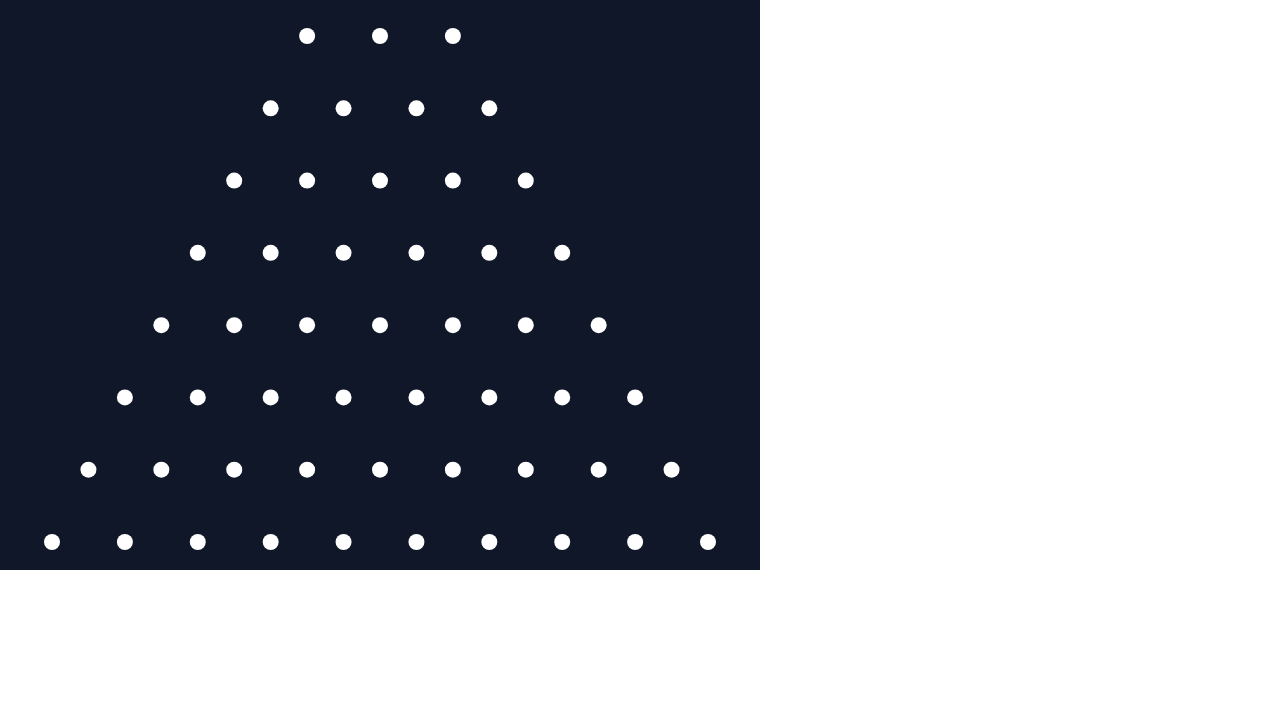
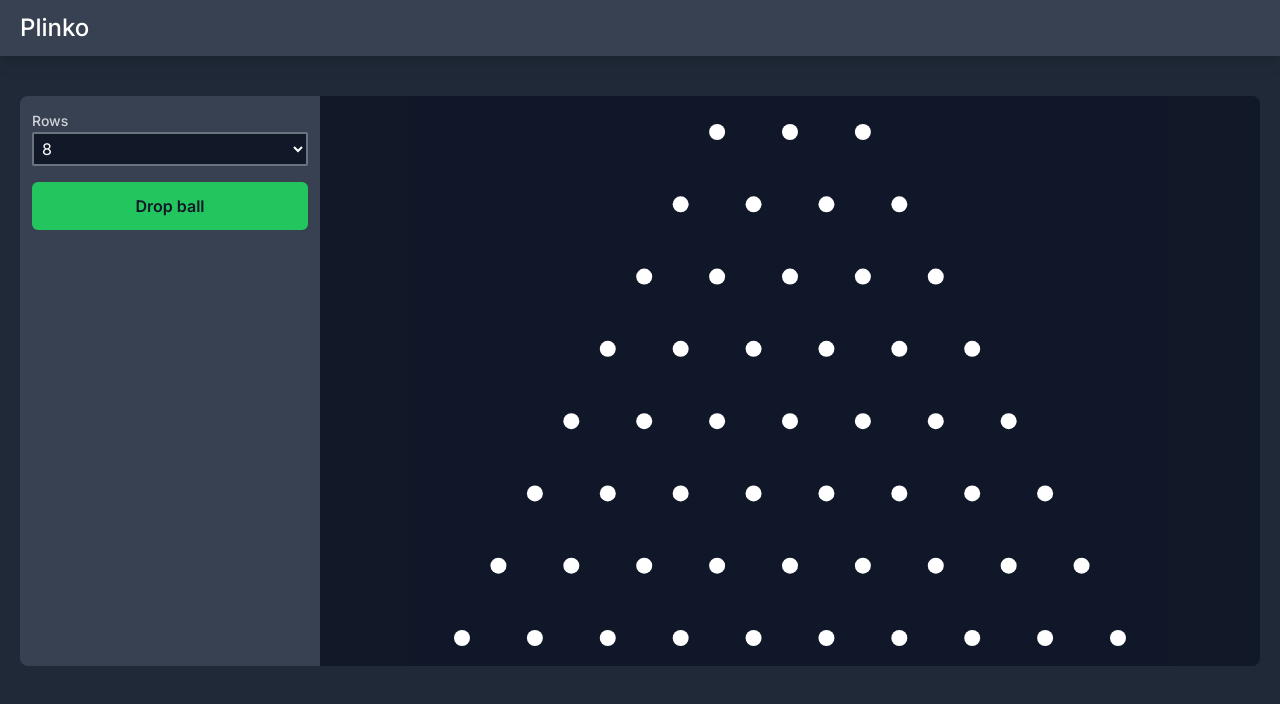
Before and after one commit to AnsonH/plinko-game, a SvelteKit app: page / in a window 1280 px wide. Shown: the top 704 px of the page. Built offline with nearby package versions, Linux system fonts and the light colour scheme.

Commit message:
feat: basic layout

```diff
--- /dev/null
+++ b/src/lib/components/Sidebar.svelte
@@ -0,0 +1,26 @@
+<script lang="ts">
+  import { rowCountOptions } from '$lib/constants/game';
+  import { plinkoEngine, rowCount } from '$lib/stores/game';
+</script>
+
+<div class="flex min-w-[300px] flex-col gap-4 bg-gray-700 p-3">
+  <div>
+    <label for="rowCount" class="text-sm font-medium text-gray-300">Rows</label>
+    <!-- TODO: Custom dropdown component -->
+    <select
+      id="rowCount"
+      bind:value={$rowCount}
+      class="block w-full rounded-sm border-2 border-gray-500 bg-gray-900 p-1 text-white"
+    >
+      {#each rowCountOptions as rows}
+        <option value={rows}>{rows}</option>
+      {/each}
+    </select>
+  </div>
+  <button
+    class="rounded-md bg-green-500 py-3 font-semibold text-gray-900 transition-colors hover:bg-green-400 active:bg-green-600"
+    on:click={() => $plinkoEngine?.dropBall()}
+  >
+    Drop ball
+  </button>
+</div>
--- a/src/routes/+page.svelte
+++ b/src/routes/+page.svelte
@@ -1,7 +1,31 @@
 <script lang="ts">
   import Plinko from '$lib/components/Plinko';
+  import Sidebar from '$lib/components/Sidebar.svelte';
 </script>
 
-<div>
-  <Plinko />
+<div class="min-h-screen w-full">
+  <nav class="sticky top-0 w-full bg-gray-700 px-5 drop-shadow-lg">
+    <div class="mx-auto flex h-14 max-w-7xl items-center justify-between">
+      <!-- TODO: Design a logo -->
+      <p class="text-2xl font-medium text-white">Plinko</p>
+    </div>
+  </nav>
+  <div class="px-5">
+    <div class="mx-auto mt-5 max-w-7xl md:mt-10">
+      <div class="flex w-full overflow-hidden rounded-lg">
+        <Sidebar />
+        <div class="flex-1 bg-gray-900">
+          <div class="mx-auto h-full max-w-[760px]">
+            <Plinko />
+          </div>
+        </div>
+      </div>
+    </div>
+  </div>
 </div>
+
+<style>
+  :global(body) {
+    @apply bg-gray-800;
+  }
+</style>
```
